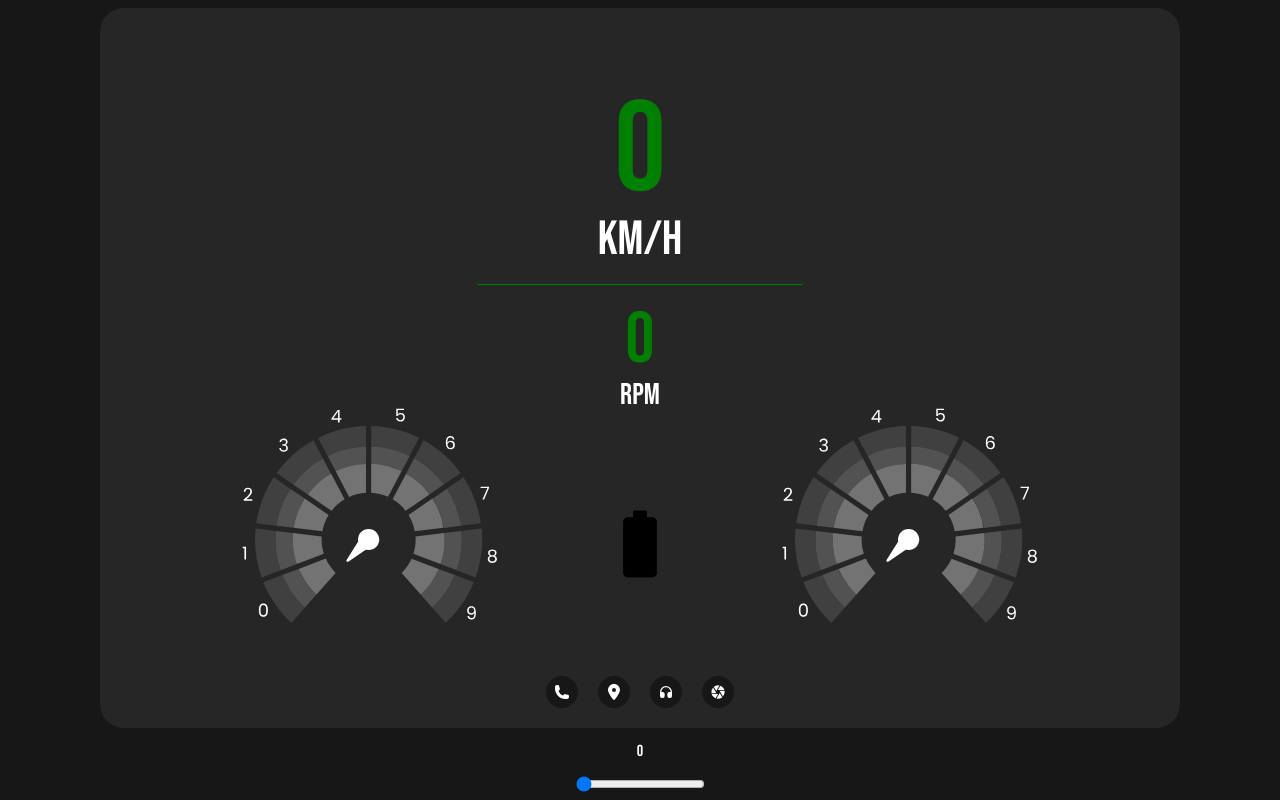
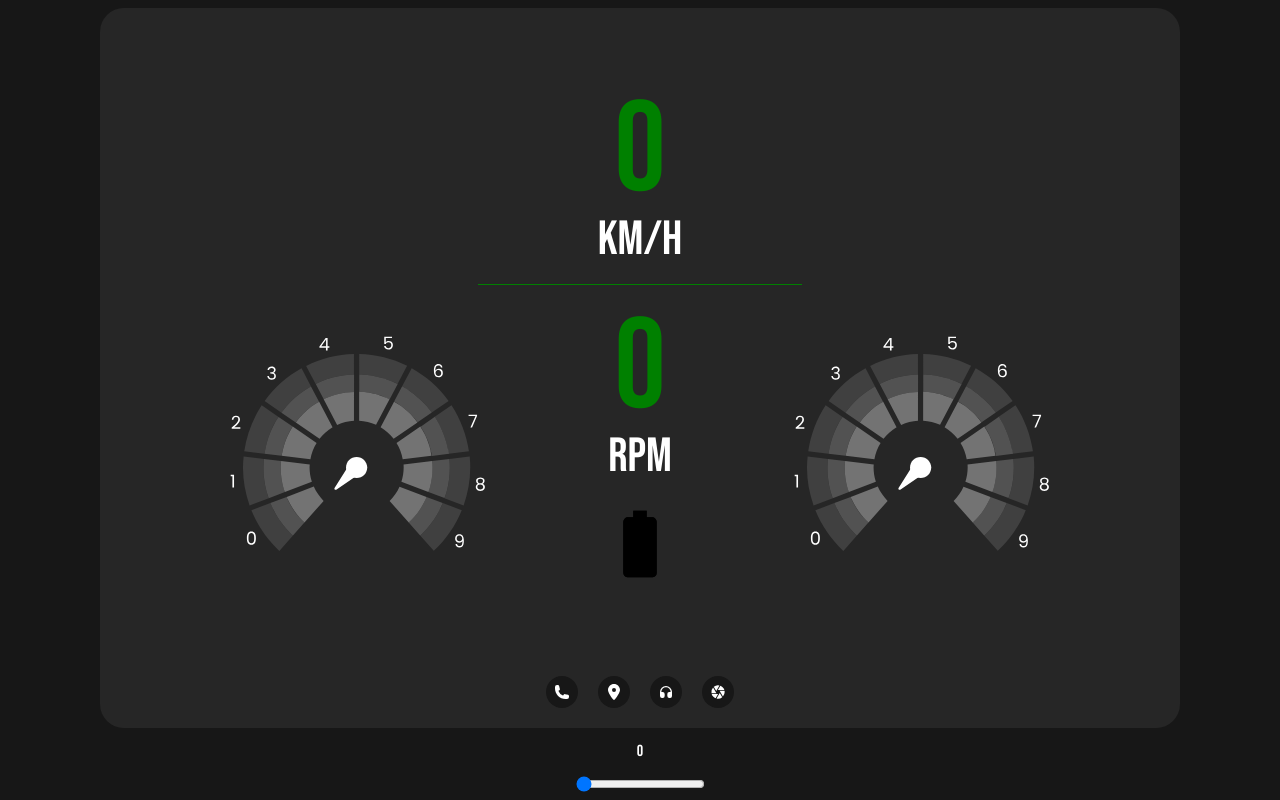
Before and after one commit to HrishikShaji/speedometer, a Next.js app: page / in a window 1280 px wide. Built offline with nearby package versions, Linux system fonts and the light colour scheme.

Commit message:
hooks added

```diff
--- a/components/DashboardOne.tsx
+++ b/components/DashboardOne.tsx
@@ -7,17 +7,19 @@ import { MdCamera } from "react-icons/md";
 import { AiFillCloseCircle } from "react-icons/ai";
 import { useEffect, useLayoutEffect, useRef, useState } from "react";
 import gsap from "gsap";
+import { usePosition } from "@/hooks/usePosition";
+import { useSlideInOut } from "@/hooks/useSlideInOut";
 
 interface DashboardOneProps {
   speed: number;
 }
 
 export const DashboardOne: React.FC<DashboardOneProps> = ({ speed }) => {
+  const textTwoRef = useRef<HTMLHeadingElement>(null);
   const textRef = useRef<HTMLHeadingElement>(null);
-	const textTwoRef = useRef<HTMLHeadingElement>(null);
   const hrRef = useRef<HTMLDivElement>(null);
-	const locationSectionRef = useRef<HTMLDivElement>(null);
   const [isLocation, setIsLocation] = useState(false);
+
   useLayoutEffect(() => {
     function animate() {
       if (speed >= 0 && speed < 120) {
@@ -50,50 +52,96 @@ export const DashboardOne: React.FC<DashboardOneProps> = ({ speed }) => {
     return () => ctx.kill();
   }, [speed]);
 
-	const animation = useRef<gsap.core.Animation | undefined>();
+  const { animation: meterOneAnimation, elementRef: meterOneRef } = usePosition(
+    {
+      y: 150,
+      x: -150,
+      duration: 0.5,
+      scale: 0.5,
+    },
+  );
+  const { animation: meterTwoAnimation, elementRef: meterTwoRef } = usePosition(
+    {
+      y: 150,
+      x: -550,
+      duration: 0.5,
+      scale: 0.5,
+    },
+  );
 
-	useLayoutEffect(() => {
-		let ctx = gsap.context(() => {
-			animation.current = gsap.to(locationSectionRef.current, {
-				yPercent: -100,
+  const { animation: speedValueAnimation, elementRef: speedValueRef } =
+    usePosition({
+      y: 500,
+      x: -432,
       duration: 0.5,
-				paused: true,
+      scale: 0.25,
     });
-		});
+  const { animation: rpmValueAnimation, elementRef: rpmValueRef } = usePosition(
+    {
+      y: 300,
+      x: -332,
+      duration: 0.5,
+      scale: 0.25,
+    },
+  );
 
-		return () => ctx.kill();
-	}, []);
+  const { slideRef, slideAnimation } = useSlideInOut();
 
   useEffect(() => {
-		if (animation.current) {
-			isLocation ? animation.current.play() : animation.current.reverse();
+    if (
+      slideAnimation.current &&
+      meterOneAnimation.current &&
+      meterTwoAnimation.current &&
+      speedValueAnimation.current &&
+      rpmValueAnimation.current
+    ) {
+      isLocation
+        ? slideAnimation.current.play()
+        : slideAnimation.current.reverse();
+      isLocation
+        ? meterOneAnimation.current.play()
+        : meterOneAnimation.current.reverse();
+      isLocation
+        ? meterTwoAnimation.current.play()
+        : meterTwoAnimation.current.reverse();
+
+      isLocation
+        ? rpmValueAnimation.current.play()
+        : rpmValueAnimation.current.reverse();
+      isLocation
+        ? speedValueAnimation.current.play()
+        : speedValueAnimation.current.reverse();
     }
   }, [isLocation]);
 
   return (
     <div className="h-[720px]  w-[1080px] overflow-hidden bg-neutral-800 flex flex-col justify-center items-center rounded-3xl relative">
       <div className="absolute top-20 flex gap-5 flex-col w-[30%]">
-				<div className="flex flex-col  items-center ">
+        <div className="flex flex-col  items-center z-20" ref={speedValueRef}>
           <h1 ref={textRef} className="text-9xl text-green-500 ">
             {speed}
           </h1>
           <h1 className="text-5xl text-white">Km/h</h1>
         </div>
         <div className="h-[1px] w-full bg-green-500" ref={hrRef}></div>
-				<div className="flex flex-col items-center ">
-					<h1 ref={textTwoRef} className="text-7xl text-green-500 ">
+        <div className="flex flex-col items-center z-20" ref={rpmValueRef}>
+          <h1 ref={textTwoRef} className="text-9xl z-20 text-green-500 ">
             {speed}
           </h1>
-					<h1 className="text-3xl text-white">RPM</h1>
+          <h1 className="text-5xl text-white">RPM</h1>
         </div>
       </div>
-			<div className="flex gap-60 absolute top-[50%] z-20">
-				<div className="w-[300px]">
+      <div
+        className="w-[300px] absolute z-20 top-[40%] left-[10%]"
+        ref={meterOneRef}
+      >
         <MeterSeven speed={speed} />
       </div>
-				<div className="w-[300px]">
+      <div
+        className="w-[300px] absolute z-20 top-[40%] right-[10%]"
+        ref={meterTwoRef}
+      >
         <MeterSeven speed={speed} />
-				</div>
       </div>
       <div className="absolute w-20 -rotate-90 bottom-[20%]">
         <Battery />
@@ -116,15 +164,15 @@ export const DashboardOne: React.FC<DashboardOneProps> = ({ speed }) => {
         </div>
       </div>
       <div
-				ref={locationSectionRef}
+        ref={slideRef}
         className="h-full w-full bg-green-500 translate-y-[100%] top-0 left-0 absolute z-10"
       >
-				<div className="h-full w-full relative">
+        <div className="h-full w-full flex items-center justify-center relative">
           <button
-						className="absolute top-2 right-2 text-black w-8 h-8 rounded-full flex justify-center items-center"
+            className="absolute top-2  text-black "
             onClick={() => setIsLocation((prev) => !prev)}
           >
-						<AiFillCloseCircle />
+            <AiFillCloseCircle size={30} />
           </button>
         </div>
       </div>
--- /dev/null
+++ b/hooks/usePosition.tsx
@@ -0,0 +1,30 @@
+import gsap from "gsap";
+import { useLayoutEffect, useRef } from "react";
+
+interface PositionProps {
+  y: number;
+  x: number;
+  duration: number;
+  scale: number;
+}
+
+export const usePosition = ({ x, y, duration, scale }: PositionProps) => {
+  const elementRef = useRef<HTMLDivElement | HTMLHeadingElement>(null);
+  const animation = useRef<gsap.core.Timeline | undefined>();
+  useLayoutEffect(() => {
+    let ctx = gsap.context(() => {
+      animation.current = gsap.timeline({ paused: true });
+      animation.current.to(elementRef.current, {
+        y,
+        x,
+        duration,
+        scale,
+        transformOrigin: "center center",
+      });
+    });
+
+    return () => ctx.kill();
+  }, []);
+
+  return { animation, elementRef };
+};
--- /dev/null
+++ b/hooks/useSlideInOut.tsx
@@ -0,0 +1,20 @@
+import gsap from "gsap";
+import { useLayoutEffect, useRef } from "react";
+
+export const useSlideInOut = () => {
+  const slideRef = useRef<HTMLDivElement>(null);
+  const slideAnimation = useRef<gsap.core.Animation | undefined>();
+
+  useLayoutEffect(() => {
+    let ctx = gsap.context(() => {
+      slideAnimation.current = gsap.to(slideRef.current, {
+        yPercent: -100,
+        duration: 0.5,
+        paused: true,
+      });
+    });
+
+    return () => ctx.kill();
+  }, []);
+  return { slideRef, slideAnimation };
+};
```
Lines whose indentation alone changed are shown as unchanged.
